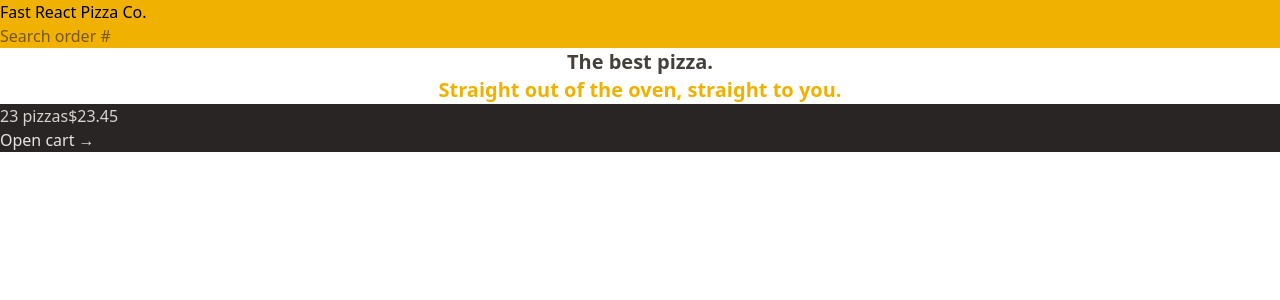
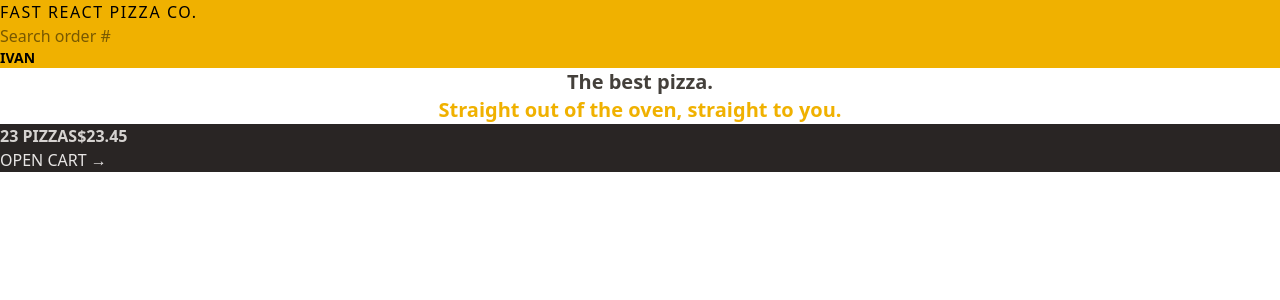
Before and after one commit to ivantxo/18_fast_react_pizza, a React (Vite) app: page / in a window 1280 px wide. Shown: the top 300 px of the page. Built offline with nearby package versions, Linux system fonts and the light colour scheme.

Commit message:
Styling text and Username component added

```diff
--- a/src/features/cart/CartOverview.jsx
+++ b/src/features/cart/CartOverview.jsx
@@ -2,8 +2,8 @@
 
 function CartOverview() {
   return (
-    <div className="bg-stone-800 text-stone-200">
-      <p className="text-stone-300">
+    <div className="bg-stone-800 text-stone-200 uppercase">
+      <p className="font-semibold text-stone-300">
         <span>23 pizzas</span>
         <span>$23.45</span>
       </p>
--- /dev/null
+++ b/src/features/user/Username.jsx
@@ -0,0 +1,9 @@
+function Username() {
+    return (
+        <div className="text-sm font-semibold">
+            Ivan
+        </div>
+    )
+}
+
+export default Username
--- a/src/ui/Header.jsx
+++ b/src/ui/Header.jsx
@@ -1,12 +1,14 @@
 import { Link } from "react-router-dom";
 import SearchOrder from "../features/order/SearchOrder";
+import Username from "../features/user/Username";
 
 function Header() {
   return (
-    <header className="bg-yellow-500">
-      <Link to="/">Fast React Pizza Co.</Link>
+    <header className="bg-yellow-500 uppercase">
+      <Link to="/" className="tracking-widest">Fast React Pizza Co.</Link>
 
       <SearchOrder />
+      <Username />
     </header>
   );
 }
```
